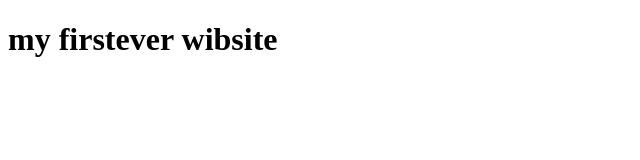
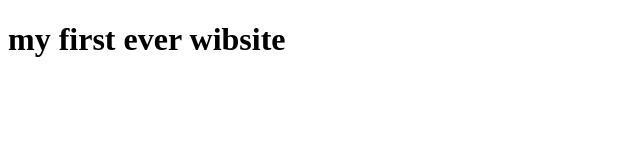
Before and after one commit to alruman/my-first-website, a plain HTML site: page index.html in a window 1280 px wide. Shown: the full height of the page, 0-640 px from the left. Drawn offline with Linux system fonts and the light colour scheme.

Commit message:
first ever commit

```diff
--- a/index.html
+++ b/index.html
@@ -6,6 +6,6 @@
     <title>Document</title>
 </head>
 <body>
-    <h1>my firstever wibsite</h1>
+   <h1>my first ever wibsite</h1>
 </body>
 </html>
```
